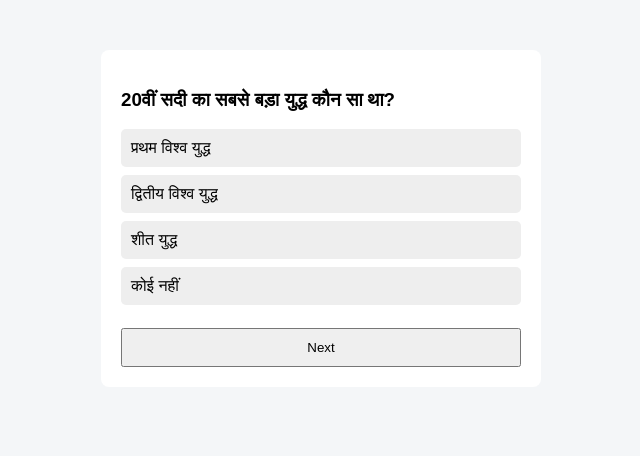
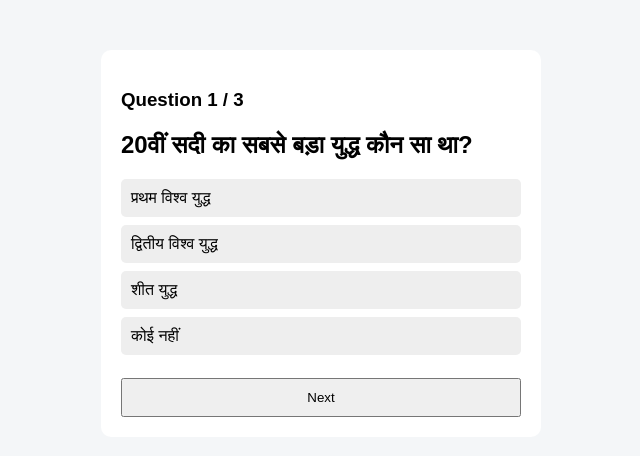
Before and after one commit to sharmarishu3/rishu-mcq-practice-app, a Flask app: page / in a window 1280 px wide. Shown: the top 456 px of the page, without its empty margins (319-959 px from the left). Run offline with Flask 3, Linux system fonts and the light colour scheme.

Commit message:
MCQ exam features added

```diff
--- a/templates/index.html
+++ b/templates/index.html
@@ -1,8 +1,7 @@
 <!DOCTYPE html>
 <html>
 <head>
-    <meta charset="UTF-8">
-    <title>MCQ Practice</title>
+    <title>MCQ Practice Test</title>
     <style>
         body {
             font-family: Arial;
@@ -10,60 +9,69 @@
         }
         .box {
             width: 400px;
+            background: white;
             margin: 50px auto;
-            background: white;
             padding: 20px;
-            border-radius: 8px;
+            border-radius: 10px;
         }
         .option {
-            background: #eee;
             padding: 10px;
             margin: 8px 0;
+            background: #eee;
             cursor: pointer;
             border-radius: 5px;
         }
-        .btn {
-            margin-top: 15px;
+        button {
             width: 100%;
             padding: 10px;
-            cursor: pointer;
+            margin-top: 15px;
         }
     </style>
 </head>
+
 <body>
+<div class="box">
+    <h3 id="qno"></h3>
+    <h2 id="question"></h2>
 
-<div class="box">
-    <h3 id="question"></h3>
     <div id="options"></div>
-    <button class="btn" onclick="nextQuestion()">Next</button>
+
+    <button id="nextBtn">Next</button>
 </div>
 
 <script>
 const questions = {{ questions | tojson }};
+
 let index = 0;
 let score = 0;
-    let answered = false;
+
+const qno = document.getElementById("qno");
+const question = document.getElementById("question");
+const optionsDiv = document.getElementById("options");
+const nextBtn = document.getElementById("nextBtn");
 
 function loadQuestion() {
-        answered = false;
-        document.getElementById("question").innerText = questions[index].question;
-        const optionsDiv = document.getElementById("options");
+    qno.innerText = `Question ${index + 1} / ${questions.length}`;
+    question.innerText = questions[index].question;
     optionsDiv.innerHTML = "";
 
     questions[index].options.forEach(opt => {
-            const div = document.createElement("div");
+        let div = document.createElement("div");
         div.className = "option";
         div.innerText = opt;
+
         div.onclick = () => checkAnswer(div, opt);
         optionsDiv.appendChild(div);
     });
 }
 
 function checkAnswer(div, selected) {
-        if (answered) return;
-        answered = true;
+    let correct = questions[index].answer;
+    let all = document.querySelectorAll(".option");
 
-        if (selected === questions[index].answer) {
+    all.forEach(o => o.onclick = null);
+
+    if (selected === correct) {
         div.style.background = "lightgreen";
         score++;
     } else {
@@ -71,21 +79,21 @@
     }
 }
 
-    function nextQuestion() {
-        if (!answered) return alert("पहले answer select करो");
-
+nextBtn.onclick = () => {
     index++;
     if (index < questions.length) {
         loadQuestion();
     } else {
-            document.querySelector(".box").innerHTML =
-                `<h2>Test Finished</h2>
-                 <p>Score: ${score} / ${questions.length}</p>`;
+        document.querySelector(".box").innerHTML = `
+            <h2>Test Finished 🎉</h2>
+            <h3>Score: ${score} / ${questions.length}</h3>
+            <h3>Percentage: ${Math.round((score/questions.length)*100)}%</h3>
+            <button onclick="location.reload()">Restart Test</button>
+        `;
     }
-    }
+};
 
 loadQuestion();
 </script>
-
 </body>
 </html>
```
Lines whose indentation alone changed are shown as unchanged.
